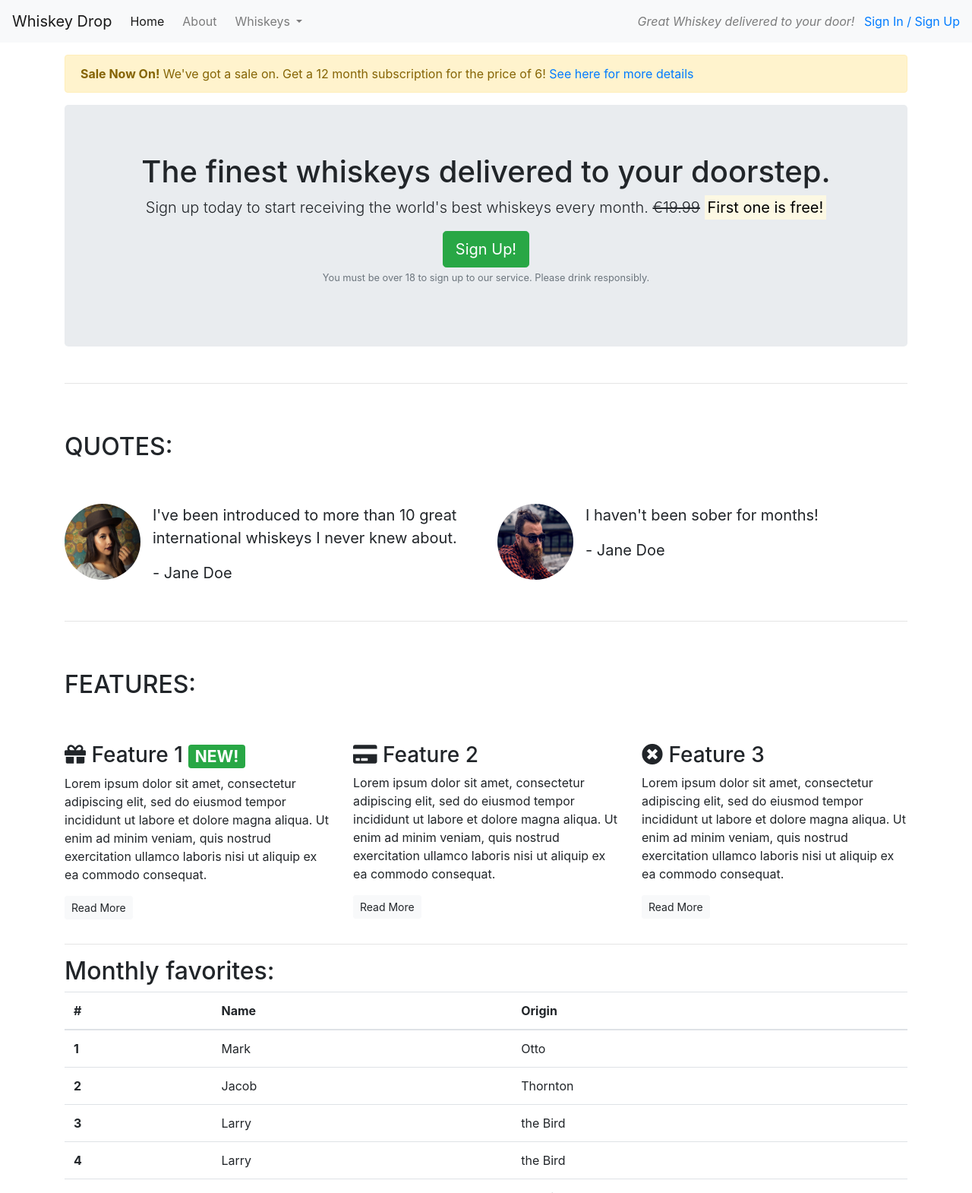
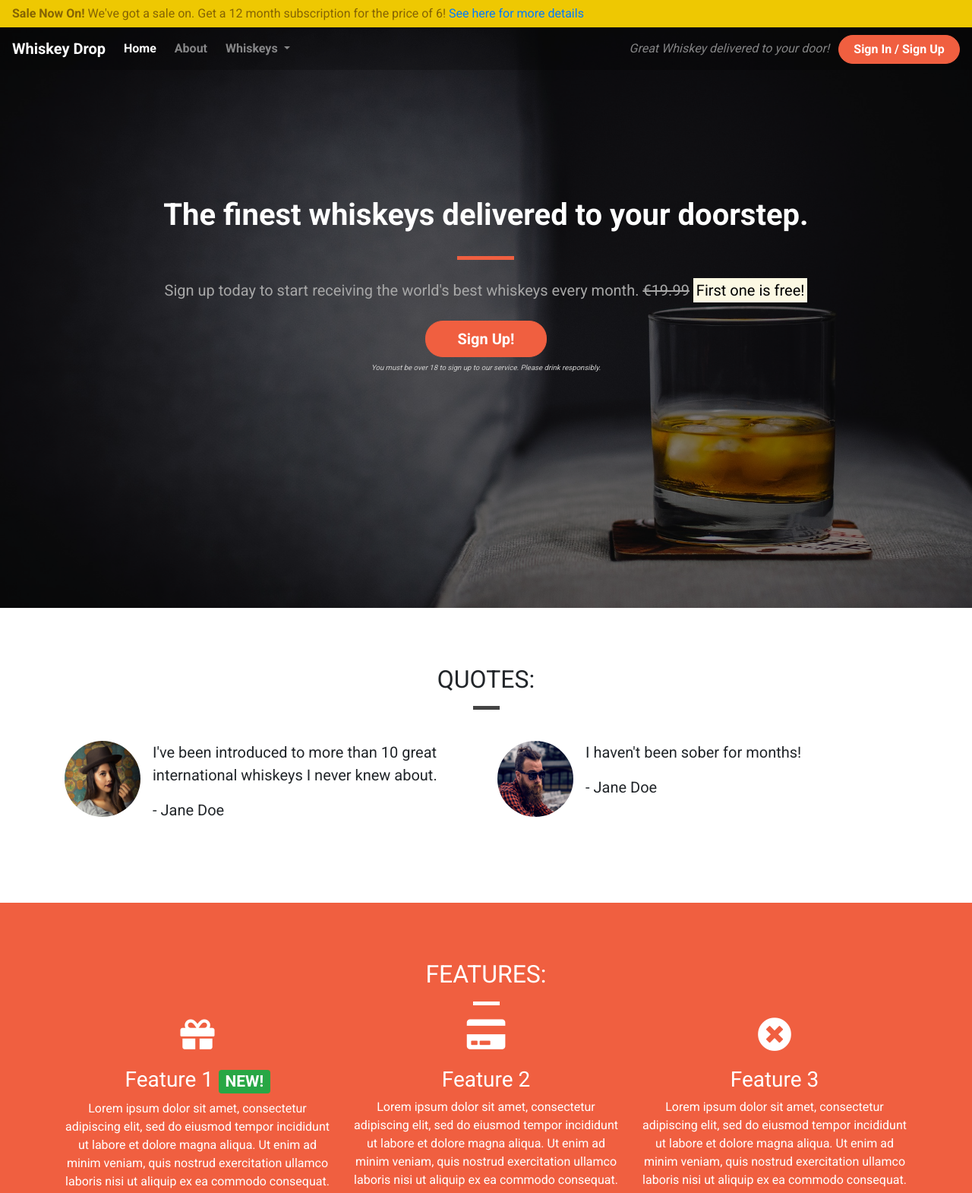
Before and after one commit to Mayamariaruth/bootstrap, a plain HTML site: page index.html in a window 1280 px wide. Shown: the top 1570 px of the page at 76% size. Drawn offline with nearby package versions, Linux system fonts and the light colour scheme.

Commit message:
finish project with bootstrap and css

```diff
--- /dev/null
+++ b/css/style.css
@@ -0,0 +1,186 @@
+body {
+    font-family: 'Roboto', sans-serif;
+}
+
+.container-wrapper--red {
+    background-color: #f05f40;
+    color: white;
+}
+
+.alert-container .col-12 {
+    padding-left: 0;
+    padding-right: 0;
+}
+
+.site-wide-alert {
+    border-radius: 0;
+    margin-bottom: 0;
+    padding: 5px 15px;
+    background-color: #eec802;
+    border-color: #eec802;
+}
+
+.callout-container {
+    height: 100vh;
+
+    background: url('../images/whiskey-background.jpeg') no-repeat bottom right fixed;
+    -webkit-background-size: cover;
+    -moz-background-size: cover;
+    -o-background-size: cover;
+    background-size: cover;
+
+    display: flex;
+    align-items: center;
+    justify-content: center;
+
+    position: relative;
+}
+
+.opaque-overlay {
+    position: absolute;
+    top: 0;
+    left: 0;
+    height: 100%;
+    width: 100%;
+    background-color: rgba(0,0,0,0.5);
+}
+
+/* Page headers */
+
+.page-header {
+    margin-bottom: 0;
+    border-bottom: 0;
+    text-align: center;
+}
+
+.page-header h2 {
+    margin-top: 0;
+}
+
+.quotes .page-header {
+    margin-bottom: 25px;
+}
+
+/* Block dividers */
+
+.block-divider {
+    width: 75px;
+    height: 5px;
+    border: 0;
+    background-color: #444;
+}
+
+.block-divider--orange {
+    background-color: #f05f40;
+}
+
+.block-divider--white {
+    background-color: white;
+}
+
+.block-divider--short {
+    width: 35px;
+}
+
+/* Content containers */
+
+.content-container {
+    padding-top: 75px;
+    padding-bottom: 75px;
+}
+
+/* Navbar */
+
+.navalert-container {
+    position: absolute;
+    top: 0;
+    left: 0;
+    padding-left: 0;
+    padding-right: 0;
+    z-index: 1;
+}
+
+.navbar {
+    margin-bottom: 0;
+    border: 0;
+    width: 100%;
+    background-color: rgba(0,0,0,0.25);
+}
+
+.navbar .navbar-toggler {
+    border: 0;
+}
+
+.navbar-brand {
+    font-weight: bold;
+}
+
+.navbar .navbar-nav a {
+    font-weight: bold;
+}
+
+/* Jumbotron */
+
+.jumbotron {
+    background-color: transparent;
+}
+
+.jumbotron-header {
+    color: white;
+    font-weight: bold;
+    margin-bottom: 30px;
+}
+
+.jumbotron .lead {
+    margin: 25px 0;
+    color: #a7a7a7;
+}
+
+.jumbotron small {
+    font-size: 60%;
+    font-style: italic;
+    color: #d0d0d0;
+}
+
+/* Buttons */
+
+.btn--cta {
+    font-weight: bold;
+    border-radius: 23px;
+    width: 160px;
+}
+
+.btn--red {
+    color: white;
+    background-color: #f05f40;
+    border-color: #f05f40;
+}
+
+.btn--red:hover,
+.btn--red:active,
+.btn--red:focus,
+.btn--red:active:focus {
+    background-color: #df4929;
+    border-color: #df4929;
+}
+
+.feature {
+    text-align: center;
+    margin-bottom: 40px;
+}
+
+.feature i {
+    margin-bottom: 20px;
+    font-size: 45px;
+    line-height: 45px;
+}
+
+.feature .btn {
+    background-color: white;
+    border-color: white;
+    border-radius: 15px;
+    min-width: 100px;
+    font-weight: bold;
+    margin-top: 10px;
+    color: #f05f40;
+}
--- a/index.html
+++ b/index.html
@@ -8,10 +8,24 @@
     <link rel="stylesheet" href="https://maxcdn.bootstrapcdn.com/bootstrap/4.1.3/css/bootstrap.min.css">
     <link rel="stylesheet" href="https://use.fontawesome.com/releases/v5.6.1/css/all.css"
         integrity="sha384-gfdkjb5BdAXd+lj+gudLWI+BXq4IuLW5IT+brZEZsLFm++aCMlF1V92rMkPaX4PP" crossorigin="anonymous">
+    <link href="https://fonts.googleapis.com/css?family=Roboto:400,700" rel="stylesheet">
+    <link rel="stylesheet" href="css/style.css" type="text/css">
 </head>
 
 <body>
-    <nav class="navbar navbar-light bg-light navbar-expand-sm">
+    <div class="container-fluid navalert-container">
+        <div class="container-fluid alert-container">
+            <div class="row d-none d-sm-block">
+                <div class="col-12">
+                    <div class="site-wide-alert alert alert-warning">
+                        <strong>Sale Now On!</strong> We've got a sale on. Get a 12 month subscription for the price of
+                        6!
+                        <a href="">See here for more details</a>
+                    </div>
+                </div>
+            </div>
+        </div>
+        <nav class="navbar navbar-dark navbar-expand-sm">
             <a href="/" class="navbar-brand">Whiskey Drop</a>
 
             <button class="navbar-toggler ml-auto" type="button" data-toggle="collapse" data-target="#navbarNavDropdown"
@@ -36,34 +50,31 @@
                         </div>
                     </li>
 
-                <li class="nav-item mr-2 d-block d-sm-none"><a class="nav-link" href="/login">Sign In / Sign Up</a></li>
+                    <li class="nav-item mr-2 d-block d-sm-none"><a class="nav-link" href="/login">Sign In / Sign Up</a>
+                    </li>
                 </ul>
             </div>
             <div class="d-none d-md-block">
                 <p class="navbar-text my-auto mr-2"><i>Great Whiskey delivered to your door!</i></p>
-            <a href="/login">Sign In / Sign Up</a>
+                <a href="/login" class="btn btn--cta btn--red">Sign In / Sign Up</a>
             </div>
         </nav>
-    <article class="container mt-3">
-        <div class="row d-none d-sm-block">
-            <div class="col-12">
-                <div class="alert alert-warning">
-                    <strong>Sale Now On!</strong> We've got a sale on. Get a 12 month subscription for the price of 6!
-                    <a href="">See here for more details</a>
     </div>
-            </div>
-        </div>
+
+    <div class="container-fluid callout-container">
         <!-- Callout -->
+        <div class="opaque-overlay">&nbsp;</div>
         <div class="row">
             <div class="col-12">
                 <section class="callout jumbotron text-center">
-                    <h1>The finest whiskeys delivered to your doorstep.</h1>
+                    <h1 class="jumbotron-header">The finest whiskeys delivered to your doorstep.</h1>
+                    <hr class="block-divider block-divider--orange">
                     <p class="lead">Sign up today to start receiving the world's best whiskeys every month.
                         <s class="d-none d-sm-inline">€19.99</s>
                         <span class="d-inline d-sm-none"><br></span>
                         <strong><mark>First one is free!</mark></strong>
                     </p>
-                    <button class="btn btn-lg btn-success" data-toggle="modal" data-target="#signUpModal">Sign
+                    <button class="btn btn-lg btn--cta btn--red" data-toggle="modal" data-target="#signUpModal">Sign
                         Up!</button>
                     <p class="text-muted"><small>You must be over 18 to sign up to our service. Please drink
                             responsibly.</small>
@@ -72,13 +83,16 @@
             </div>
         </div>
         <!-- /.callout -->
-        <hr>
+    </div>
 
     <!-- Quotes -->
+    <div class="container-wrapper">
+        <div class="container quotes-container content-container">
             <section class="quotes">
                 <div class="row">
-                <div class="col-12 my-5">
+                    <div class="col-12 page-header">
                         <h2 class="text-uppercase">Quotes:</h2>
+                        <hr class="block-divider block-divider--short">
                     </div>
                 </div>
                 <div class="row">
@@ -89,7 +103,8 @@
                             </div>
                             <div class="media">
                                 <blockquote class="blockquote">
-                                <p>I've been introduced to more than 10 great international whiskeys I never knew about.
+                                    <p>I've been introduced to more than 10 great international whiskeys I never knew
+                                        about.
                                     </p>
                                     <p>- Jane Doe</p>
                                 </blockquote>
@@ -112,23 +127,29 @@
                 </div>
             </section>
             <!-- /.quotes -->
-        <hr>
+        </div>
+    </div>
 
     <!-- Features -->
+    <div class="container-wrapper container-wrapper--red">
+        <div class="container features-container content-container">
             <section class="features">
                 <div class="row">
-                <div class="col-12 my-5">
+                    <div class="col-12 page-header">
                         <h2 class="text-uppercase">Features:</h2>
+                        <hr class="block-divider block-divider--short block-divider--white">
                     </div>
                 </div>
                 <div class="row">
                     <div class="col-12 col-md-6 col-lg-4">
                         <div class="feature">
-                        <h3><i class="fas fa-gift d-none d-sm-inline"></i> Feature 1 <span
+                            <h3><i class="fas fa-gift d-none d-sm-block"></i> Feature 1 <span
                                     class="badge badge-success">NEW!</span></h3>
-                        <p>Lorem ipsum dolor sit amet, consectetur adipiscing elit, sed do eiusmod tempor incididunt ut
+                            <p>Lorem ipsum dolor sit amet, consectetur adipiscing elit, sed do eiusmod tempor incididunt
+                                ut
                                 labore
-                            et dolore magna aliqua. Ut enim ad minim veniam, quis nostrud exercitation ullamco laboris
+                                et dolore magna aliqua. Ut enim ad minim veniam, quis nostrud exercitation ullamco
+                                laboris
                                 nisi
                                 ut
                                 aliquip ex ea commodo consequat.</p>
@@ -137,10 +158,12 @@
                     </div>
                     <div class="col-12 col-md-6 col-lg-4">
                         <div class="feature">
-                        <h3><i class="fas fa-credit-card d-none d-sm-inline"></i> Feature 2</h3>
-                        <p>Lorem ipsum dolor sit amet, consectetur adipiscing elit, sed do eiusmod tempor incididunt ut
+                            <h3><i class="fas fa-credit-card d-none d-sm-block"></i> Feature 2</h3>
+                            <p>Lorem ipsum dolor sit amet, consectetur adipiscing elit, sed do eiusmod tempor incididunt
+                                ut
                                 labore
-                            et dolore magna aliqua. Ut enim ad minim veniam, quis nostrud exercitation ullamco laboris
+                                et dolore magna aliqua. Ut enim ad minim veniam, quis nostrud exercitation ullamco
+                                laboris
                                 nisi
                                 ut
                                 aliquip ex ea commodo consequat.</p>
@@ -149,10 +172,12 @@
                     </div>
                     <div class="col-12 d-md-none d-lg-block col-lg-4">
                         <div class="feature">
-                        <h3><i class="fas fa-times-circle d-none d-sm-inline"></i> Feature 3</h3>
-                        <p>Lorem ipsum dolor sit amet, consectetur adipiscing elit, sed do eiusmod tempor incididunt ut
+                            <h3><i class="fas fa-times-circle d-none d-sm-block"></i> Feature 3</h3>
+                            <p>Lorem ipsum dolor sit amet, consectetur adipiscing elit, sed do eiusmod tempor incididunt
+                                ut
                                 labore
-                            et dolore magna aliqua. Ut enim ad minim veniam, quis nostrud exercitation ullamco laboris
+                                et dolore magna aliqua. Ut enim ad minim veniam, quis nostrud exercitation ullamco
+                                laboris
                                 nisi
                                 ut
                                 aliquip ex ea commodo consequat.</p>
@@ -162,50 +187,8 @@
                 </div>
             </section>
             <!-- /.features -->
-        <hr>
-
-        <!-- /.Monthly favorites -->
-        <section>
-            <h2>Monthly favorites:</h2>
-            <table class="table">
-                <thead>
-                    <tr>
-                        <th scope="col">#</th>
-                        <th scope="col">Name</th>
-                        <th scope="col">Origin</th>
-                    </tr>
-                </thead>
-                <tbody>
-                    <tr>
-                        <th scope="row">1</th>
-                        <td>Mark</td>
-                        <td>Otto</td>
-                    </tr>
-                    <tr>
-                        <th scope="row">2</th>
-                        <td>Jacob</td>
-                        <td>Thornton</td>
-                    </tr>
-                    <tr>
-                        <th scope="row">3</th>
-                        <td>Larry</td>
-                        <td>the Bird</td>
-                    </tr>
-                    <tr>
-                        <th scope="row">4</th>
-                        <td>Larry</td>
-                        <td>the Bird</td>
-                    </tr>
-                    <tr>
-                        <th scope="row">5</th>
-                        <td>Larry</td>
-                        <td>the Bird</td>
-                    </tr>
-                </tbody>
-            </table>
-            <!-- /.Monthly favorites -->
-        </section>
-    </article>
+        </div>
+    </div>
 
     <div class="modal" tabindex="-1" role="dialog" id="signUpModal">
         <div class="modal-dialog" role="document">
@@ -222,13 +205,13 @@
                             <label for="exampleInputEmail1">Email address</label>
                             <input type="email" class="form-control" id="exampleInputEmail1"
                                 aria-describedby="emailHelp" placeholder="Enter email">
-                            <small id="emailHelp" class="form-text text-muted">We'll never share your email with anyone
+                            <small id="emailHelp" class="form-text text-muted">We'll never share your email with
+                                anyone
                                 else.</small>
                         </div>
                         <div class="form-group">
                             <label for="password">Password</label>
-                            <input type="password" class="form-control" id="password"
-                                placeholder="Password">
+                            <input type="password" class="form-control" id="password" placeholder="Password">
                         </div>
                         <div class="form-group">
                             <label for="repeatPassword">Repeat Password</label>
```
Also changed, not shown: images/whiskey-background.jpeg (added). Lines whose indentation alone changed are shown as unchanged.
